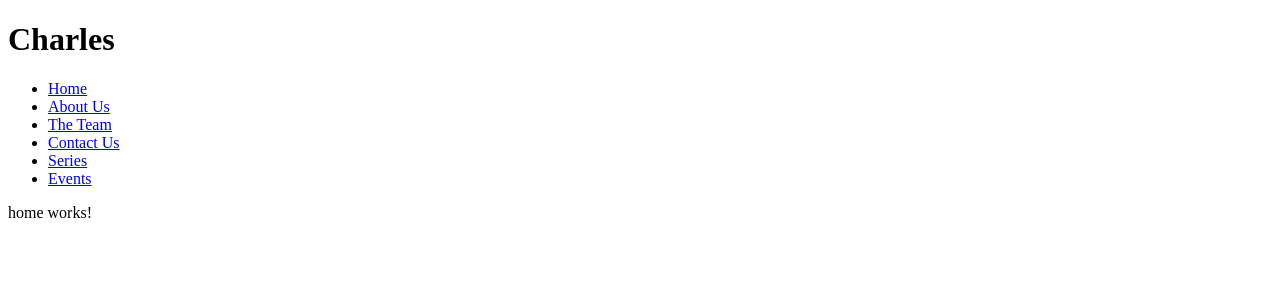
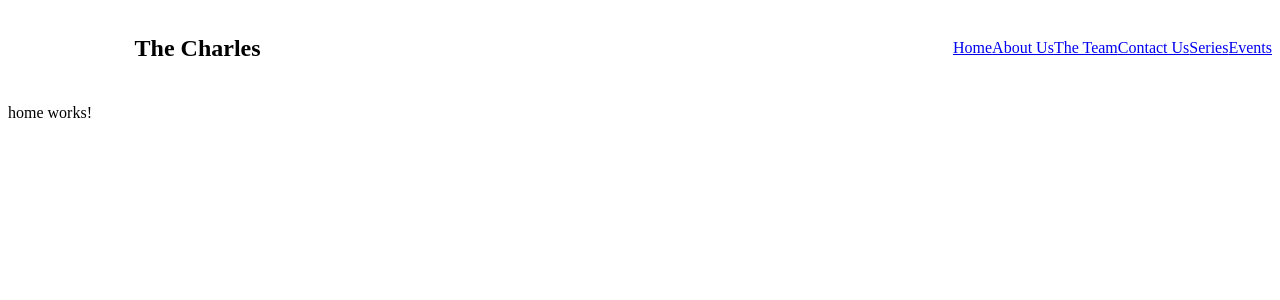
Before and after one commit to jcaquino0945/charlesFrontEnd, an Angular app: page /homeComponent in a window 1280 px wide. Shown: the top 300 px of the page. Built offline with nearby package versions, Linux system fonts and the light colour scheme.

Commit message:
navbar part 1

```diff
--- a/src/app/app.component.html
+++ b/src/app/app.component.html
@@ -1,12 +1,3 @@
-<h1>Charles</h1>
-<nav>
-  <ul>
-    <li><a routerLink="/homeComponent" routerLinkActive="active">Home</a></li>
-    <li><a routerLink="/aboutUsComponent" routerLinkActive="active">About Us</a></li>
-    <li><a routerLink="/theTeamComponent" routerLinkActive="active">The Team</a></li>
-    <li><a routerLink="/contactUsComponent" routerLinkActive="active">Contact Us</a></li>
-    <li><a routerLink="/seriesComponent" routerLinkActive="active">Series</a></li>
-    <li><a routerLink="/eventsComponent" routerLinkActive="active">Events</a></li>
-  </ul>
-</nav>
+<app-navbar></app-navbar>
+
 <router-outlet></router-outlet>
--- a/src/app/app.module.ts
+++ b/src/app/app.module.ts
@@ -10,6 +10,7 @@ import { SeriesComponent } from './series/series.component';
 import { ContactUsComponent } from './contact-us/contact-us.component';
 import { EventsComponent } from './events/events.component';
 import { PagenotfoundComponent } from './pagenotfound/pagenotfound.component';
+import { NavbarComponent } from './navbar/navbar.component';
 
 @NgModule({
   declarations: [
@@ -20,7 +21,8 @@ import { PagenotfoundComponent } from './pagenotfound/pagenotfound.component';
     SeriesComponent,
     ContactUsComponent,
     EventsComponent,
-    PagenotfoundComponent
+    PagenotfoundComponent,
+    NavbarComponent
   ],
   imports: [
     BrowserModule,
--- /dev/null
+++ b/src/app/navbar/navbar.component.css
@@ -0,0 +1,29 @@
+.nav {
+  height: 10vh;
+  display: flex;
+  width: 100%;
+  margin: 0;
+  padding: 0;
+}
+.nav-logo-section {
+height: 100%;
+width: 30%;
+display: flex;
+justify-content: center;
+align-items: center;
+}
+.nav-links-section {
+height: 100%;
+width: 70%;
+display: flex;
+justify-content:flex-end;
+align-items:center ;
+}
+ul {
+    list-style: none;
+    padding: 0;
+    margin: 0;
+}
+li {
+    display: inline;
+}
--- /dev/null
+++ b/src/app/navbar/navbar.component.html
@@ -0,0 +1,16 @@
+
+<nav class="nav">
+    <div class="nav-logo-section">
+        <h2>The Charles</h2>
+    </div>
+    <div class="nav-links-section">
+        <ul class="nav-links">
+            <li><a routerLink="/homeComponent" routerLinkActive="active">Home</a></li>
+            <li><a routerLink="/aboutUsComponent" routerLinkActive="active">About Us</a></li>
+            <li><a routerLink="/theTeamComponent" routerLinkActive="active">The Team</a></li>
+            <li><a routerLink="/contactUsComponent" routerLinkActive="active">Contact Us</a></li>
+            <li><a routerLink="/seriesComponent" routerLinkActive="active">Series</a></li>
+            <li><a routerLink="/eventsComponent" routerLinkActive="active">Events</a></li>
+        </ul>
+    </div>
+</nav>
--- /dev/null
+++ b/src/app/navbar/navbar.component.ts
@@ -0,0 +1,15 @@
+import { Component, OnInit } from '@angular/core';
+
+@Component({
+  selector: 'app-navbar',
+  templateUrl: './navbar.component.html',
+  styleUrls: ['./navbar.component.css']
+})
+export class NavbarComponent implements OnInit {
+
+  constructor() { }
+
+  ngOnInit(): void {
+  }
+
+}
--- a/src/index.html
+++ b/src/index.html
@@ -6,8 +6,11 @@
   <base href="/">
   <meta name="viewport" content="width=device-width, initial-scale=1">
   <link rel="icon" type="image/x-icon" href="favicon.ico">
+
 </head>
 <body>
   <app-root></app-root>
+
+
 </body>
 </html>
```
Also changed, not shown: 1 other file (tests, documents, lock files or other folders).
